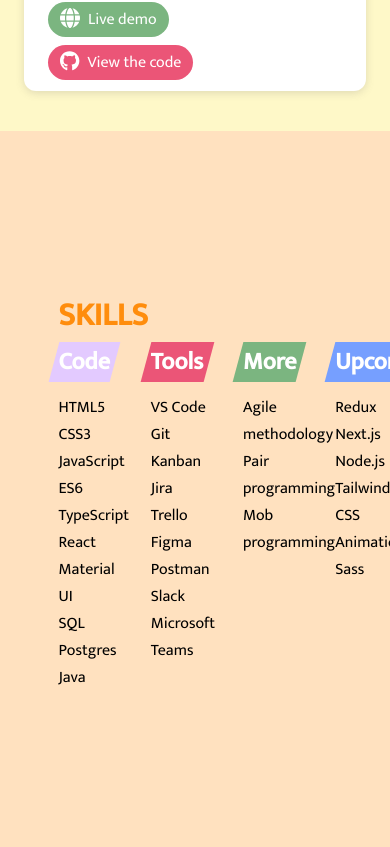
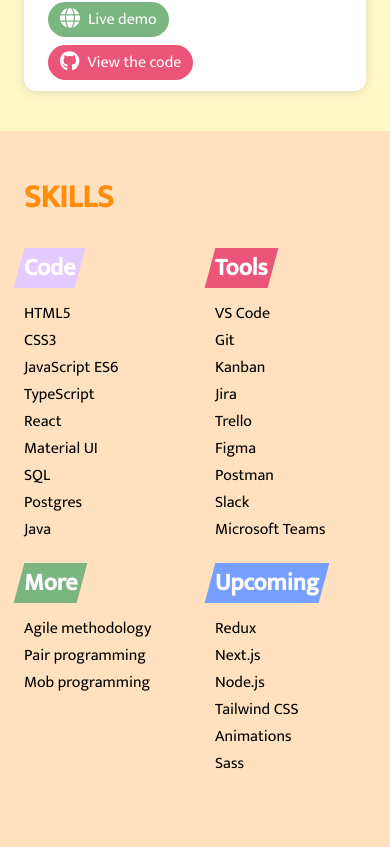
Before and after one commit to lindabertling/lindas-portfolio, a Next.js app: page / in a window 390 px wide. Shown: the part 2817-3664 px from the top of the page. Built offline with nearby package versions, Linux system fonts and the light colour scheme; a web font is replaced by a local one.

Commit message:
added media query to skills section

```diff
--- a/src/components/skillsSection.module.css
+++ b/src/components/skillsSection.module.css
@@ -55,3 +55,20 @@
 .blue::before {
   background-color: #769fff;
 }
+
+@media (max-width: 600px) {
+  .skillsSectionWrapper {
+    padding: 40px 24px;
+    align-items: flex-start;
+  }
+
+  .skillsContentWrapper h3 {
+    margin-bottom: 24px;
+  }
+
+  .skillsContent {
+    display: grid;
+    grid-template-columns: 50% 50%;
+    gap: 20px;
+  }
+}
```
